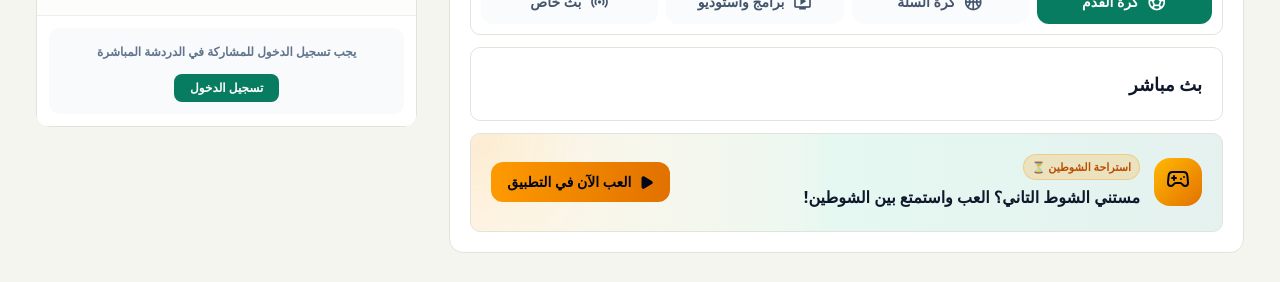
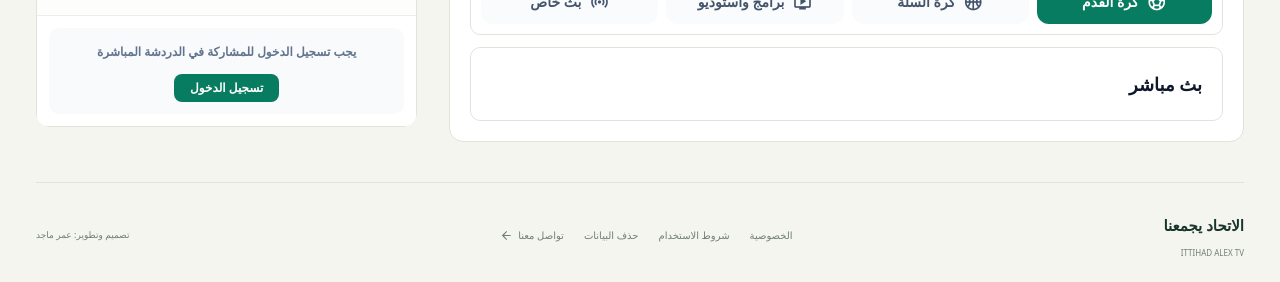
Before and after one commit to Omarmagedugm/ItthadAlexTv-Astra, a React (Vite) app: page /live in a window 1280 px wide. Shown: the part 869-1151 px from the top of the page. Built offline with nearby package versions, Linux system fonts and the light colour scheme; no server answers; the database is empty; a web font is replaced by a local one.

Commit message:
refactor(live): simplify halftime UI text

```diff
--- a/src/pages/Live.tsx
+++ b/src/pages/Live.tsx
@@ -23,9 +23,7 @@ import {
   Sparkles,
   MessageSquare,
   Maximize2,
-  EyeOff,
-  Gamepad2,
-  Play
+  EyeOff
 } from 'lucide-react';
 import LivePlayer from '../components/live/LivePlayer';
 import { parseLiveStreamUrl } from '../lib/videoUtils';
@@ -607,38 +605,6 @@ export default function Live() {
                 </div>
               </div>
             )}
-
-            {/* 4. Halftime Game Card - العب بين الشوطين */}
-            <div className="ds-content-card relative overflow-hidden rounded-lg lg:rounded-xl border border-amber-500/30 bg-gradient-to-r from-amber-500/10 via-emerald-500/10 to-primary/10 backdrop-blur-xl p-4 sm:p-5 shadow-lg shadow-black/5 dark:shadow-black/20">
-              <div className="absolute top-0 left-0 w-32 h-32 bg-amber-500/10 rounded-full blur-2xl pointer-events-none -translate-x-1/2 -translate-y-1/2" />
-              <div className="relative z-10 flex flex-col sm:flex-row items-center justify-between gap-4">
-                <div className="flex items-center gap-3.5 text-right w-full sm:w-auto">
-                  <div className="w-12 h-12 rounded-2xl bg-gradient-to-br from-amber-400 to-amber-600 text-slate-950 flex items-center justify-center shrink-0 shadow-lg shadow-amber-500/20">
-                    <Gamepad2 size={24} className="animate-bounce" />
-                  </div>
-                  <div>
-                    <div className="flex items-center gap-2">
-                      <span className="text-[11px] font-extrabold px-2 py-0.5 rounded-full bg-amber-500/20 text-amber-700 dark:text-amber-300 border border-amber-500/30">
-                        استراحة الشوطين ⏳
-                      </span>
-                    </div>
-                    <h3 className="text-sm sm:text-base font-black text-slate-900 dark:text-white mt-1">
-                      مستني الشوط التاني؟ العب واستمتع بين الشوطين!
-                    </h3>
-                  </div>
-                </div>
-
-                <div className="flex items-center gap-2 w-full sm:w-auto shrink-0">
-                  <Link
-                    to="/game"
-                    className="flex-1 sm:flex-none px-4 py-2.5 rounded-xl bg-gradient-to-r from-amber-500 to-amber-600 hover:from-amber-600 hover:to-amber-700 text-slate-950 font-black text-xs sm:text-sm flex items-center justify-center gap-2 shadow-md shadow-amber-500/30 active:scale-95 transition-all"
-                  >
-                    <Play size={15} fill="currentColor" />
-                    <span>العب الآن في التطبيق</span>
-                  </Link>
-                </div>
-              </div>
-            </div>
           </div>
 
           {/* RIGHT COLUMN: Interactive Live Chat (Sticky on Desktop) */}
```
